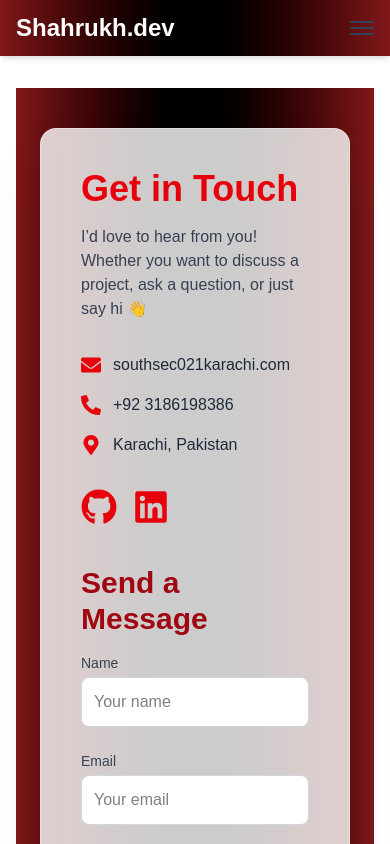
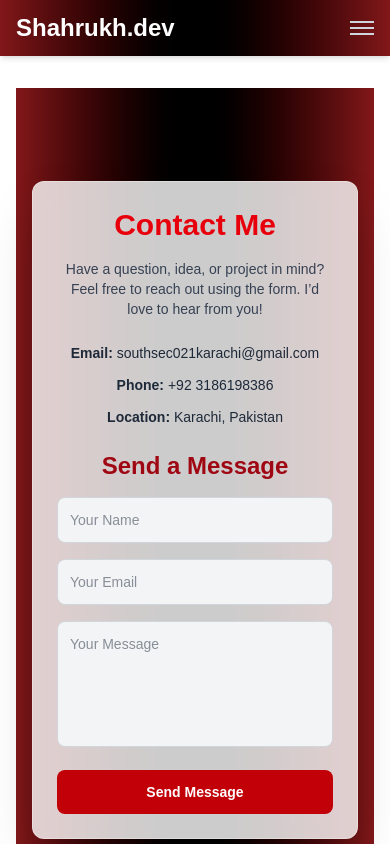
Before and after one commit to shahrukhbilal/Nextjsportfolioproject, a Next.js app: page /contact in a window 390 px wide. Shown: the top 844 px of the page. Built offline with nearby package versions, Linux system fonts and the light colour scheme.

Commit message:
responsiveness improved

```diff
--- a/app/contact/page.js
+++ b/app/contact/page.js
@@ -1,177 +1,119 @@
 "use client";
-import { useState } from "react";
+
+import React, { useState } from "react";
 import { motion } from "framer-motion";
-import { ToastContainer, toast } from "react-toastify";
+import { toast, ToastContainer } from "react-toastify";
 import "react-toastify/dist/ReactToastify.css";
-import { FaEnvelope, FaPhoneAlt, FaMapMarkerAlt, FaGithub, FaLinkedin } from "react-icons/fa";
 
 export default function ContactPage() {
-  const [formData, setFormData] = useState({ name: "", email: "", message: "" });
+  const [form, setForm] = useState({ name: "", email: "", message: "" });
   const [loading, setLoading] = useState(false);
 
-  // 🌈 Handle input changes
   const handleChange = (e) => {
-    const { name, value } = e.target;
-    setFormData({ ...formData, [name]: value });
+    setForm({ ...form, [e.target.name]: e.target.value });
   };
 
-  // 🚀 Handle form submission (send to backend)
   const handleSubmit = async (e) => {
     e.preventDefault();
     setLoading(true);
-
     try {
       const res = await fetch("/api/contact", {
         method: "POST",
         headers: { "Content-Type": "application/json" },
-        body: JSON.stringify(formData),
+        body: JSON.stringify(form),
       });
-
       const data = await res.json();
-
       if (res.ok) {
-        toast.success("Message sent successfully 🎉");
-        setFormData({ name: "", email: "", message: "" });
+        toast.success("Message sent successfully!");
+        setForm({ name: "", email: "", message: "" });
       } else {
-        toast.error(data.error || "Failed to send message ❌");
+        toast.error(data.message || "Failed to send message.");
       }
-    } catch (err) {
-      toast.error("Something went wrong ⚠️");
-      console.error(err);
+    } catch (error) {
+      toast.error("Something went wrong!");
     } finally {
       setLoading(false);
     }
   };
 
   return (
-    <div className="min-h-screen bg-gradient-to-r from-red-900 via-black to-red-900 text-white flex items-center justify-center px-6 py-10">
-      <ToastContainer position="top-center" />
-
+    <div className="min-h-screen bg-gradient-to-r from-red-900 via-black to-red-900 text-white flex items-center justify-center px-4 sm:px-6 py-8 sm:py-10">
       <motion.div
         initial={{ opacity: 0, y: 50 }}
         whileInView={{ opacity: 1, y: 0 }}
         transition={{ duration: 0.7 }}
-        className="max-w-6xl w-full grid md:grid-cols-2 gap-10 bg-white/80 backdrop-blur-md rounded-2xl shadow-2xl p-10 border border-white/30"
+        className="w-full max-w-6xl grid grid-cols-1 md:grid-cols-2 gap-6 sm:gap-10 bg-white/80 backdrop-blur-md rounded-xl shadow-2xl p-6 sm:p-8 md:p-10 border border-white/30"
       >
-        {/* LEFT SIDE */}
-        <motion.div
-          initial={{ x: -50, opacity: 0 }}
-          whileInView={{ x: 0, opacity: 1 }}
-          transition={{ duration: 0.6 }}
-        >
-          <h2 className="text-4xl font-bold mb-4 bg-gradient-to-r from-red-600 to-red-600 bg-clip-text text-transparent">
-            Get in Touch
+        {/* ---------- LEFT SECTION ---------- */}
+        <div className="flex flex-col justify-center">
+          <h2 className="text-3xl sm:text-4xl font-bold mb-4 bg-gradient-to-r from-red-600 to-red-600 bg-clip-text text-transparent text-center md:text-left leading-tight">
+            Contact Me
           </h2>
-          <p className="text-gray-700 mb-8">
-            I’d love to hear from you! Whether you want to discuss a project, ask a question, or just say hi 👋
+          <p className="text-gray-700 mb-6 text-center md:text-left text-sm sm:text-base">
+            Have a question, idea, or project in mind? Feel free to reach out
+            using the form. I’d love to hear from you!
           </p>
+          <ul className="space-y-3 text-gray-800 text-center md:text-left text-sm sm:text-base">
+            <li>
+              <strong>Email:</strong> southsec021karachi@gmail.com
+            </li>
+            <li>
+              <strong>Phone:</strong> +92 3186198386
+            </li>
+            <li>
+              <strong>Location:</strong> Karachi, Pakistan
+            </li>
+          </ul>
+        </div>
 
-          <div className="space-y-4">
-            <motion.div whileHover={{ scale: 1.05 }} className="flex items-center space-x-3 text-gray-800">
-              <FaEnvelope className="text-red-600 text-xl" />
-              <span>southsec021karachi.com</span>
-            </motion.div>
-
-            <motion.div whileHover={{ scale: 1.05 }} className="flex items-center space-x-3 text-gray-800">
-              <FaPhoneAlt className="text-red-600 text-xl" />
-              <span>+92 3186198386</span>
-            </motion.div>
-
-            <motion.div whileHover={{ scale: 1.05 }} className="flex items-center space-x-3 text-gray-800">
-              <FaMapMarkerAlt className="text-red-600 text-xl" />
-              <span>Karachi, Pakistan</span>
-            </motion.div>
-          </div>
-
-          {/* Social Links */}
-          <div className="flex space-x-4 mt-8">
-            <motion.a
-              whileHover={{ scale: 1.2, rotate: 5 }}
-              href="https://github.com/"
-              target="_blank"
-              className="text-red-600 text-4xl transition"
-            >
-              <FaGithub />
-            </motion.a>
-
-            <motion.a
-              whileHover={{ scale: 1.2, rotate: -5 }}
-              href="https://linkedin.com/"
-              target="_blank"
-              className="text-red-600 text-4xl transition"
-            >
-              <FaLinkedin />
-            </motion.a>
-          </div>
-        </motion.div>
-
-        {/* RIGHT SIDE (FORM) */}
-        <motion.form
-          onSubmit={handleSubmit}
-          initial={{ x: 50, opacity: 0 }}
-          whileInView={{ x: 0, opacity: 1 }}
-          transition={{ duration: 0.6 }}
-          className="space-y-6"
-        >
-          <h2 className="text-3xl font-semibold text-red-800 mb-4">Send a Message</h2>
-
-          {/* Name */}
-          <div>
-            <label className="block text-sm font-medium text-gray-700 mb-1">Name</label>
+        {/* ---------- RIGHT SECTION (FORM) ---------- */}
+        <div>
+          <h2 className="text-2xl sm:text-3xl font-semibold text-red-800 mb-4 text-center md:text-left leading-tight">
+            Send a Message
+          </h2>
+          <form onSubmit={handleSubmit} className="space-y-4">
             <input
               type="text"
               name="name"
-              value={formData.name}
+              placeholder="Your Name"
+              value={form.name}
               onChange={handleChange}
               required
-              className="w-full border border-gray-300 rounded-lg p-3 focus:outline-none focus:ring-2 focus:ring-red-500 bg-white text-black"
-              placeholder="Your name"
+              className="w-full p-3 rounded-lg bg-gray-100 border border-gray-300 focus:ring-2 focus:ring-red-500 focus:outline-none text-gray-800 text-sm sm:text-base"
             />
-          </div>
 
-          {/* Email */}
-          <div>
-            <label className="block text-sm font-medium text-gray-700 mb-1">Email</label>
             <input
               type="email"
               name="email"
-              value={formData.email}
+              placeholder="Your Email"
+              value={form.email}
               onChange={handleChange}
               required
-              className="w-full border border-gray-300 rounded-lg p-3 focus:outline-none focus:ring-2 focus:ring-red-500 bg-white text-black"
-              placeholder="Your email"
+              className="w-full p-3 rounded-lg bg-gray-100 border border-gray-300 focus:ring-2 focus:ring-red-500 focus:outline-none text-gray-800 text-sm sm:text-base"
             />
-          </div>
 
-          {/* Message */}
-          <div>
-            <label className="block text-sm font-medium text-gray-700 mb-1">Message</label>
             <textarea
               name="message"
-              value={formData.message}
+              placeholder="Your Message"
+              value={form.message}
               onChange={handleChange}
               required
-              rows="4"
-              className="w-full border border-gray-300 rounded-lg p-3 focus:outline-none focus:ring-2 focus:ring-red-500 bg-white text-black"
-              placeholder="Write your message..."
-            ></textarea>
-          </div>
+              rows="5"
+              className="w-full p-3 rounded-lg bg-gray-100 border border-gray-300 focus:ring-2 focus:ring-red-500 focus:outline-none text-gray-800 text-sm sm:text-base resize-none"
+            />
 
-          {/* Submit Button */}
-          <motion.button
-            whileHover={{
-              scale: 1.05,
-              boxShadow: "0 0 20px rgba(239, 68, 68, 0.5)",
-            }}
-            whileTap={{ scale: 0.95 }}
-            type="submit"
-            disabled={loading}
-            className="w-full bg-gradient-to-r from-red-500 to-red-600 text-black font-medium py-3 rounded-lg shadow-md hover:opacity-90 transition duration-300"
-          >
-            {loading ? "Sending..." : "Send Message 🚀"}
-          </motion.button>
-        </motion.form>
+            <button
+              type="submit"
+              disabled={loading}
+              className="w-full bg-red-700 text-white py-3 rounded-lg font-semibold hover:bg-red-800 transition duration-300 disabled:opacity-70 text-sm sm:text-base"
+            >
+              {loading ? "Sending..." : "Send Message"}
+            </button>
+          </form>
+        </div>
       </motion.div>
+
+      <ToastContainer position="bottom-right" autoClose={3000} />
     </div>
   );
 }
--- a/components/Navbar.js
+++ b/components/Navbar.js
@@ -5,41 +5,50 @@ import { useState } from "react";
 const Navbar = () => {
   const [open, setOpen] = useState(false);
 
+  // ✅ Common menu items
+  const menuItems = [
+    { name: "Home", href: "/" },
+    { name: "About", href: "/about" },
+    { name: "Projects", href: "/projects" },
+    { name: "Contact", href: "/contact" },
+    { name: "Admin", href: "/register" },
+  ];
+
   return (
-    <nav className=" bg-gradient-to-r from-red-900 via-black to-red-900 shadow-md sticky top-0 z-50">
+    <nav className="bg-gradient-to-r from-red-900 via-black to-red-900 shadow-md sticky top-0 z-50">
       <div className="container mx-auto px-4 flex justify-between items-center py-3">
         <h1 className="text-2xl font-bold text-white">Shahrukh.dev</h1>
 
-        {/* Desktop Menu */}
+        {/* ✅ Desktop Menu */}
         <ul className="hidden md:flex gap-6 font-medium text-white">
-          <li><Link href="/">Home</Link></li>
-          <li><Link href="/about">About</Link></li>
-          <li><Link href="/projects">Projects</Link></li>
-          <li><Link href="/contact">Contact</Link></li>
-      <li> <Link href="/register">Admin</Link></li>
+          {menuItems.map((item) => (
+            <li key={item.name}>
+              <Link href={item.href}>{item.name}</Link>
+            </li>
+          ))}
         </ul>
 
-        {/* Mobile Hamburger */}
+        {/* ✅ Mobile Hamburger Button */}
         <button
           className="md:hidden flex flex-col gap-1"
           onClick={() => setOpen(!open)}
         >
-          <span className="w-6 h-0.5 bg-gray-700"></span>
-          <span className="w-6 h-0.5 bg-gray-700"></span>
-          <span className="w-6 h-0.5 bg-gray-700"></span>
+          <span className="w-6 h-0.5 bg-gray-300"></span>
+          <span className="w-6 h-0.5 bg-gray-300"></span>
+          <span className="w-6 h-0.5 bg-gray-300"></span>
         </button>
       </div>
 
-      {/* Mobile Menu */}
+      {/* ✅ Mobile Menu (same items as desktop) */}
       {open && (
-        <ul className="md:hidden bg-gray-100 p-4 space-y-4">
-          <li><Link href="/" onClick={() => setOpen(false)}>Home</Link></li>
-          <li><Link href="/about" onClick={() => setOpen(false)}>About</Link></li>
-          <li><Link href="/projects" onClick={() => setOpen(false)}>Projects</Link></li>
-          <li><Link href="/contact" onClick={() => setOpen(false)}>Contact</Link></li>
-          <li><Link href="/docs" onClick={() => setOpen(false)}>Docs</Link></li>
-          <li><Link href="/myProjects" onClick={() => setOpen(false)}>Projects</Link></li>
-          <li><Link href="/upload" onClick={() => setOpen(false)}>Upload</Link></li>
+        <ul className="md:hidden bg-gray-100 p-4 space-y-4 text-gray-800 font-medium">
+          {menuItems.map((item) => (
+            <li key={item.name}>
+              <Link href={item.href} onClick={() => setOpen(false)}>
+                {item.name}
+              </Link>
+            </li>
+          ))}
         </ul>
       )}
     </nav>
```
Also changed, not shown: app/about/page.js (+16 -14 lines), app/projects/page.js (+4 -3 lines), components/Hero.js (+21 -26 lines).
